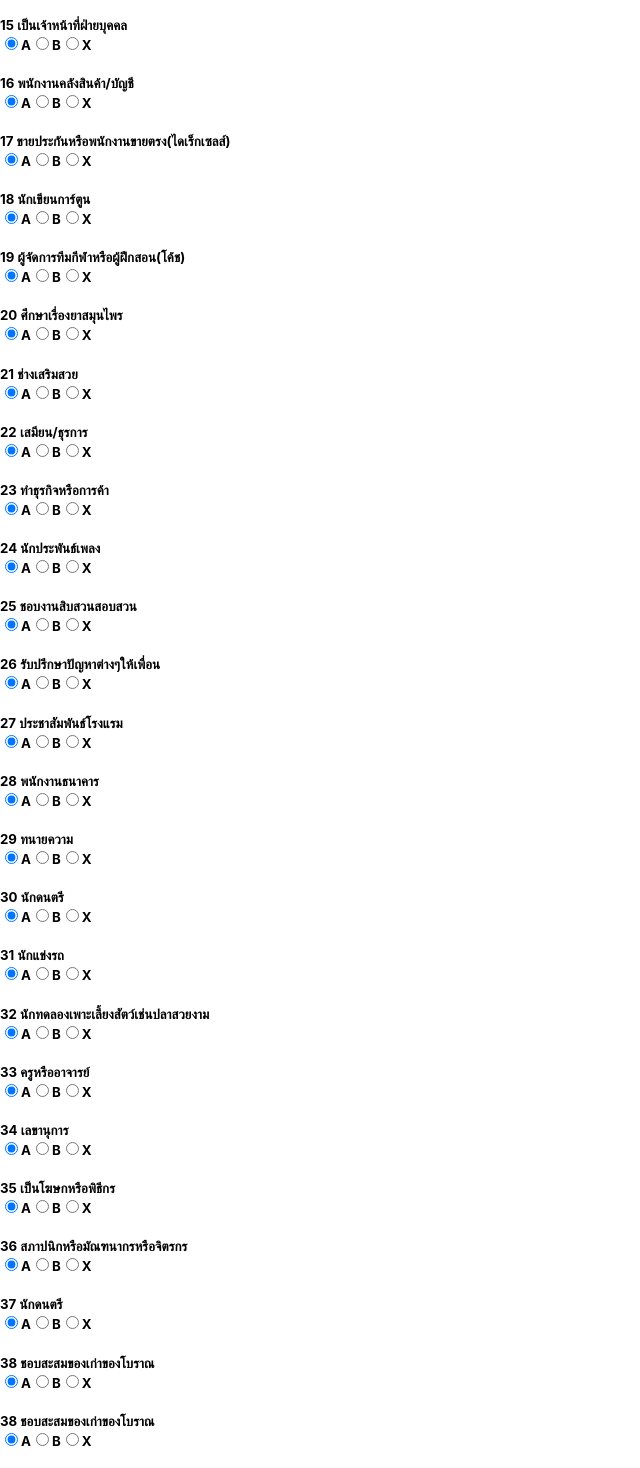
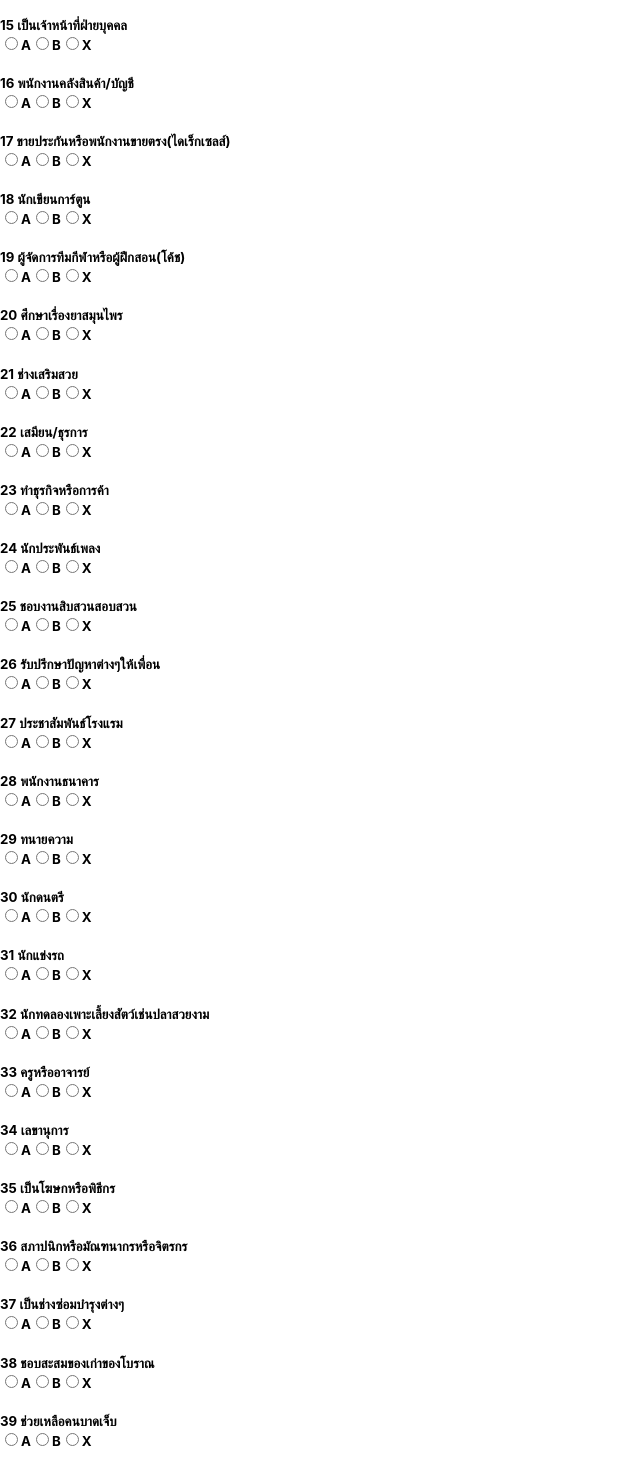
Before and after one commit to phpond/wannabe, a React (Create React App) app: page / in a window 1280 px wide. Shown: the part 820-2288 px from the top of the page, without its empty margins (0-640 px from the left). Built offline with nearby package versions, Linux system fonts and the light colour scheme.

Commit message:
update state

```diff
--- a/src/App.js
+++ b/src/App.js
@@ -6,7 +6,7 @@ class App extends Component {
 
   constructor(props) {
     super(props);
-    this.state = {Test : ""};
+    this.state = {Test : []};
   }
 
   componentDidMount() {
@@ -158,11 +158,7 @@ class App extends Component {
     },
     {
         "id": 37,
-        "title": "นักดนตรี"
-    },
-    {
-        "id": 38,
-        "title": "ชอบสะสมของเก่าของโบราณ"
+        "title": "เป็นช่างซ่อมบำรุงต่างๆ"
     },
     {
         "id": 38,
@@ -236,13 +232,21 @@ class App extends Component {
   ]})
   }
 
+  handleSUbmit(){
+      console.log();
+  }
+
   render() {
     return (
       <div>
-        <TestList Test={this.state.Test} />
+          <form>
+            <TestList question={this.state.Test} />
+            <button type="submit" onClick={()=>this.handleSUbmit()}>Submit</button>
+        </form>
       </div>
-    );
+
+    )
   }
 }
 
-export default App;
+export default App
--- a/src/TestItem.js
+++ b/src/TestItem.js
@@ -5,16 +5,32 @@ import Select from "./component/Select";
 class TestItem extends Component {
 
     constructor(props) {
-        super(props);
+        super(props)
+        this.state = {
+            value: 2
+        }
+    }
+
+    componentDidMount() {
+        this.setState({
+            [this.props.Test.id] : {
+                question: this.props.Test.title,
+                answer: ""
+            }
+        })
+        console.log(this.state)
+    }
+
+    setAnswer = (questionId) => {
+        console.log(questionId)
     }
 
     render() {
+        console.log(this.state)
         const {id, title} = this.props.Test;
         return (
             <div className="col-md-3 col-sm-6">
-                <h5 className="mt-2">{id}  {title} <Select /></h5>
-
-
+                <h5 className="mt-2">{id}  {title} <Select setAnswer={this.setAnswer} questionId={id}/></h5>
             </div>
         )
     }
--- a/src/TestList.js
+++ b/src/TestList.js
@@ -4,15 +4,17 @@ import TestItem from "./TestItem";
 class TestList extends Component {
   showProducts() {
     return (
-      this.props.Test &&
-      this.props.Test.map(Test => (
+      this.props.question.map(Test => (
         <TestItem key={Test.title} Test={Test}  />
       ))
     );
   }
 
   render() {
-    return <div className="row">{this.showProducts()}</div>;
+    console.log(this.props)
+    return (
+      <div className="row">{this.showProducts()}</div>
+    )
   }
 }
 
--- a/src/component/Select.js
+++ b/src/component/Select.js
@@ -1,32 +1,48 @@
-import React from 'react';
-
-
+import React from "react";
 
 class Select extends React.Component {
+  constructor(props) {
+    super(props);
+    this.state = {
+      answer: ""
+    };
+  }
 
 
 
   render() {
     return (
+      <div>
+        <label className="radio-inline">
+          <input
+            type="radio"
+            name={`${this.props.questionId}`}
 
-
-<form>
-        <label className="radio-inline">
-          <input type="radio" name="optradio" defaultChecked />A
+            onChange={() => this.props.setAnswer(this.props.questionId)}
+          />
+          A
         </label>
         <label className="radio-inline">
-          <input type="radio" name="optradio" />B
+          <input
+            type="radio"
+            name={`${this.props.questionId}`}
+
+            onChange={() => this.props.setAnswer(this.props.questionId)}
+          />
+          B
         </label>
         <label className="radio-inline">
-          <input type="radio" name="optradio" />X
+          <input
+            type="radio"
+            name={`${this.props.questionId}`}
+
+            onChange={() => this.props.setAnswer(this.props.questionId)}
+          />
+          X
         </label>
-      </form>
-
-
-      );
-    }
+      </div>
+    );
   }
-
-
+}
 
 export default Select;
```
